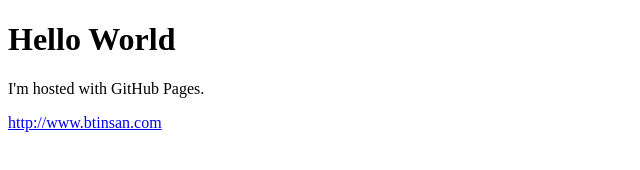
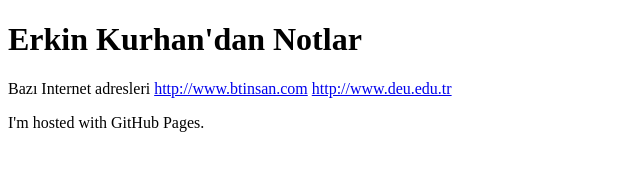
Before and after one commit to erkinkurhan/erkinkurhan.github.io, a plain HTML site: page index.html in a window 1280 px wide. Shown: the whole page, without its empty margins (0-640 px from the left). Drawn offline with Linux system fonts and the light colour scheme.

Commit message:
Update index.html

```diff
--- a/index.html
+++ b/index.html
@@ -1,8 +1,12 @@
 <!DOCTYPE html>
 <html>
 <body>
-<h1>Hello World</h1>
-<p>I'm hosted with GitHub Pages.</p>
+<h1>Erkin Kurhan'dan Notlar</h1>
+<p>
+  Bazı Internet adresleri
   <a href="http://www.btinsan.com" >http://www.btinsan.com</a>
+  <a href="http://www.deu.edu.tr" >http://www.deu.edu.tr</a>
+  <p>
+    <p>I'm hosted with GitHub Pages.</p>
 </body>
 </html>
```
